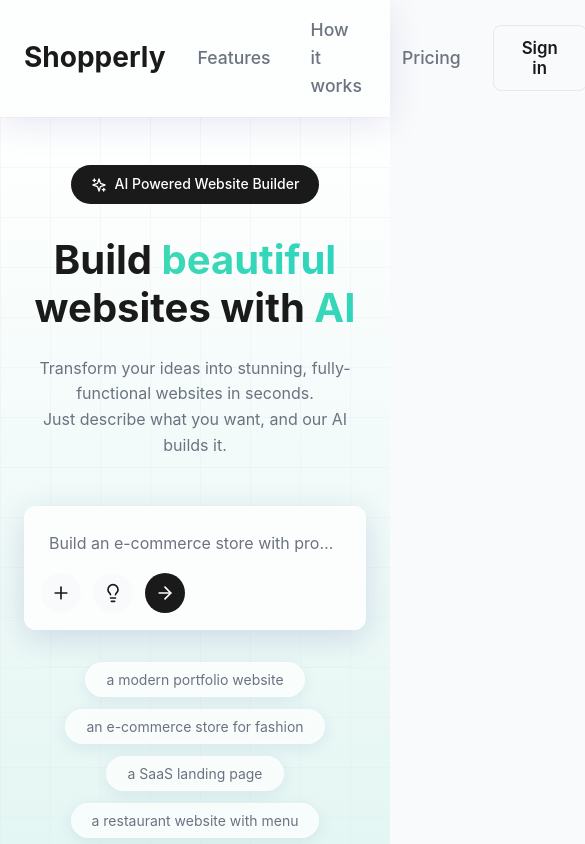
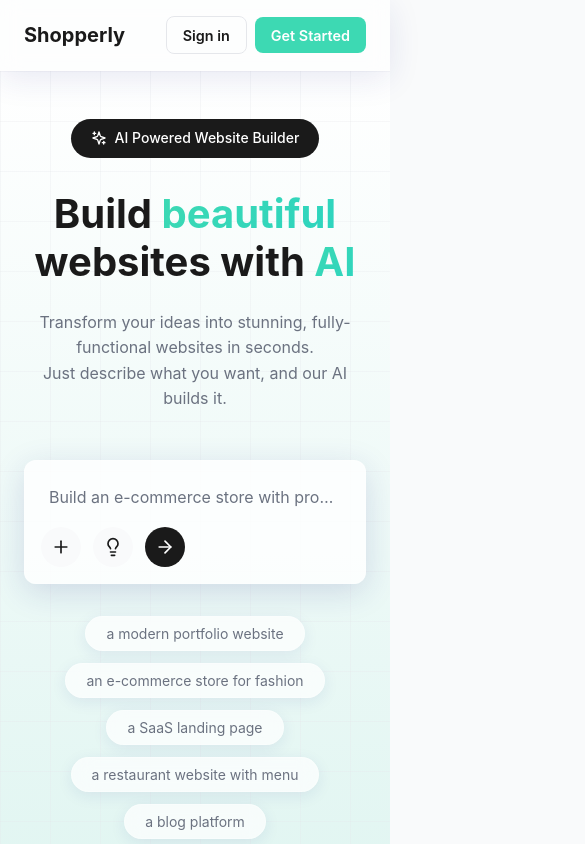
Before and after one commit to izzychils/shopperly-fe, a React (Vite) app: page / in a window 390 px wide. Shown: the top 844 px of the page, 585 px wide, since content can reach past the window. Built offline with nearby package versions, Linux system fonts and the light colour scheme.

Commit message:
feat: add mobile responsive styles for header

```diff
--- a/src/components/layout/Header.css
+++ b/src/components/layout/Header.css
@@ -23,10 +23,22 @@
   color: var(--text-primary);
 }
 
+@media (max-width: 767px) {
+  .logo h1 {
+    font-size: 1.25rem;
+  }
+}
+
 .nav {
-  display: flex;
+  display: none;
   align-items: center;
   gap: 2.5rem;
+}
+
+@media (min-width: 768px) {
+  .nav {
+    display: flex;
+  }
 }
 
 .nav-link {
@@ -46,6 +58,12 @@
   gap: 1rem;
 }
 
+@media (max-width: 767px) {
+  .header-cta {
+    gap: 0.5rem;
+  }
+}
+
 .btn-primary {
   background-color: var(--primary-color);
   color: white;
@@ -54,6 +72,14 @@
   font-weight: 600;
   font-size: 1.05rem;
   transition: all 0.3s ease;
+  white-space: nowrap;
+}
+
+@media (max-width: 767px) {
+  .btn-primary {
+    padding: 0.6rem 1rem;
+    font-size: 0.9rem;
+  }
 }
 
 .btn-primary:hover {
@@ -71,6 +97,14 @@
   font-weight: 600;
   font-size: 1.05rem;
   transition: all 0.3s ease;
+  white-space: nowrap;
+}
+
+@media (max-width: 767px) {
+  .btn-secondary {
+    padding: 0.6rem 1rem;
+    font-size: 0.9rem;
+  }
 }
 
 .btn-secondary:hover {
```
